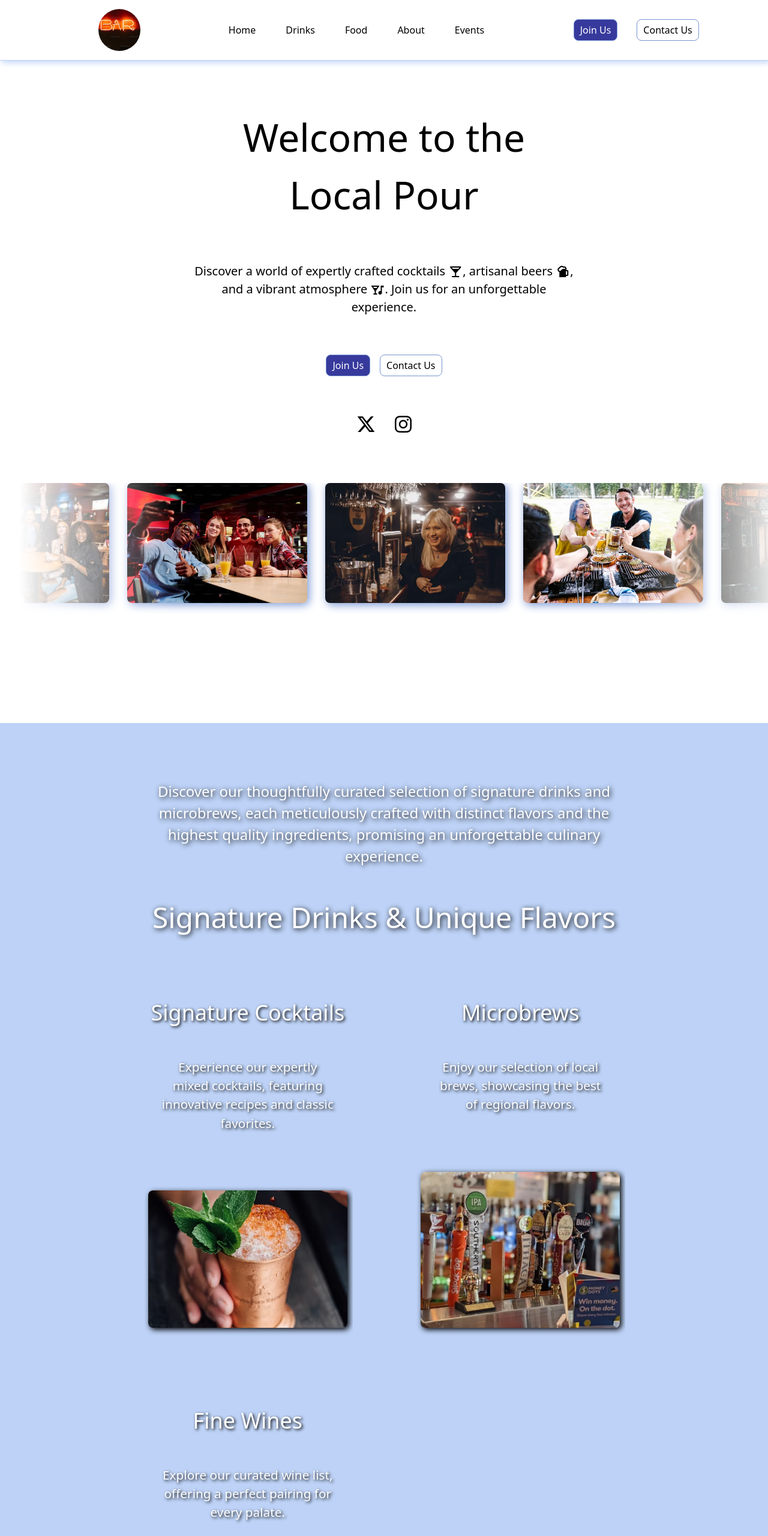
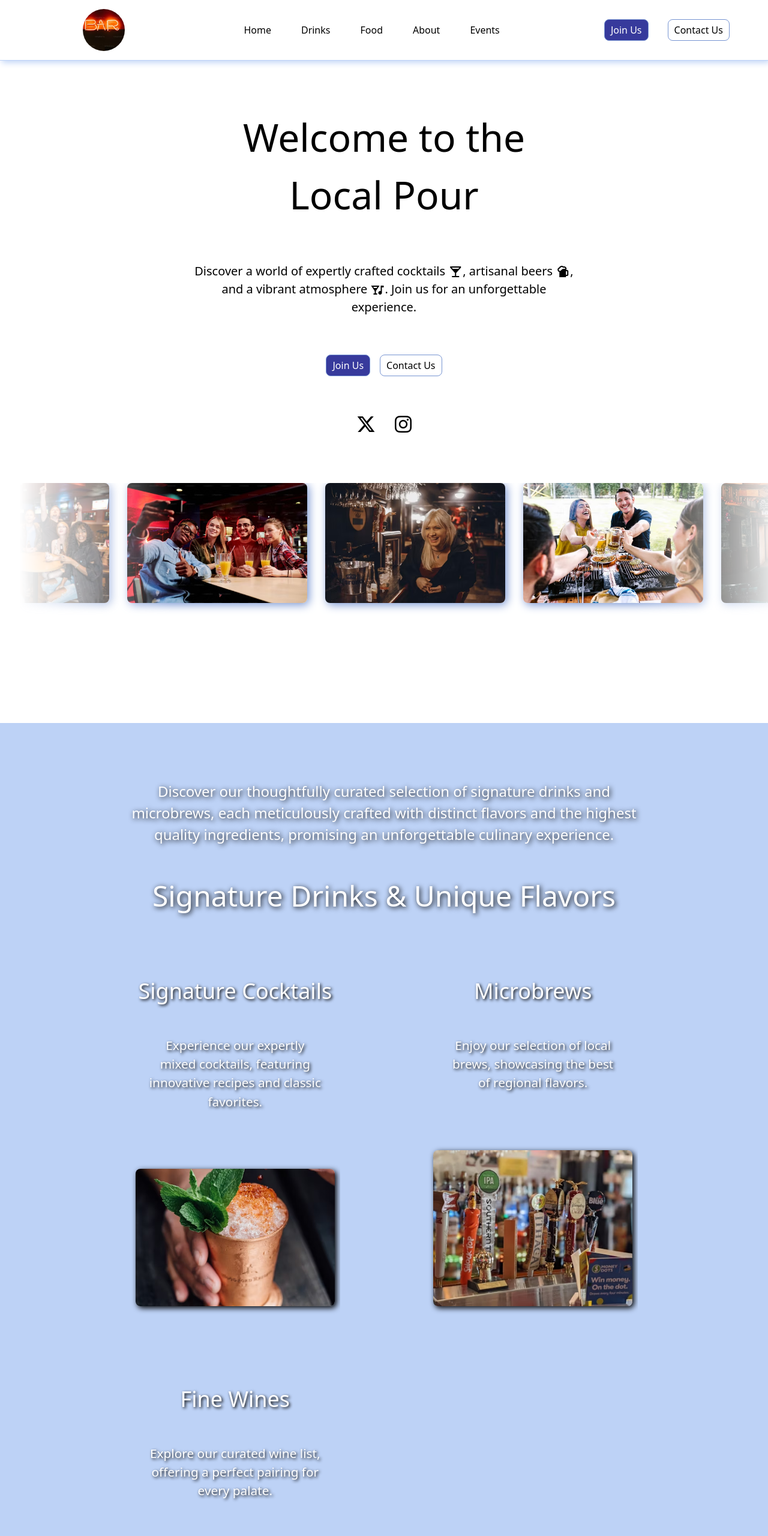
Before and after one commit to barroso2223/barPremium, a website: page index.html in a window 1280 px wide. Shown: the top 2560 px of the page at 60% size. Drawn offline with Linux system fonts and the light colour scheme.

Commit message:
updated 115251443

```diff
--- a/style.css
+++ b/style.css
@@ -94,7 +94,7 @@ header {
     align-items: center;
     text-align: center;
     margin: 0 auto;
-    padding: 15px 9%;
+    padding: 15px 5%;
     font-size: clamp(.5rem, 15vw, 1rem);
     border-bottom: .25px solid var(--clrTheme100);
     box-shadow: 3px 3px 10px var(--clrTheme100);
@@ -242,7 +242,7 @@ img {
     justify-content: center;
     align-items: center;
     background-color: var(--clrTheme100);
-    padding: 3rem 9%;
+    padding: 3rem 5%;
     text-align: center;
     color: var(--clrMain100);
     text-shadow: 2px 2px 8px var(--clrMain900);
@@ -388,5 +388,5 @@ img {
     p {
         width: 100%;
         text-align: center;
+    }
 }
-}
```
